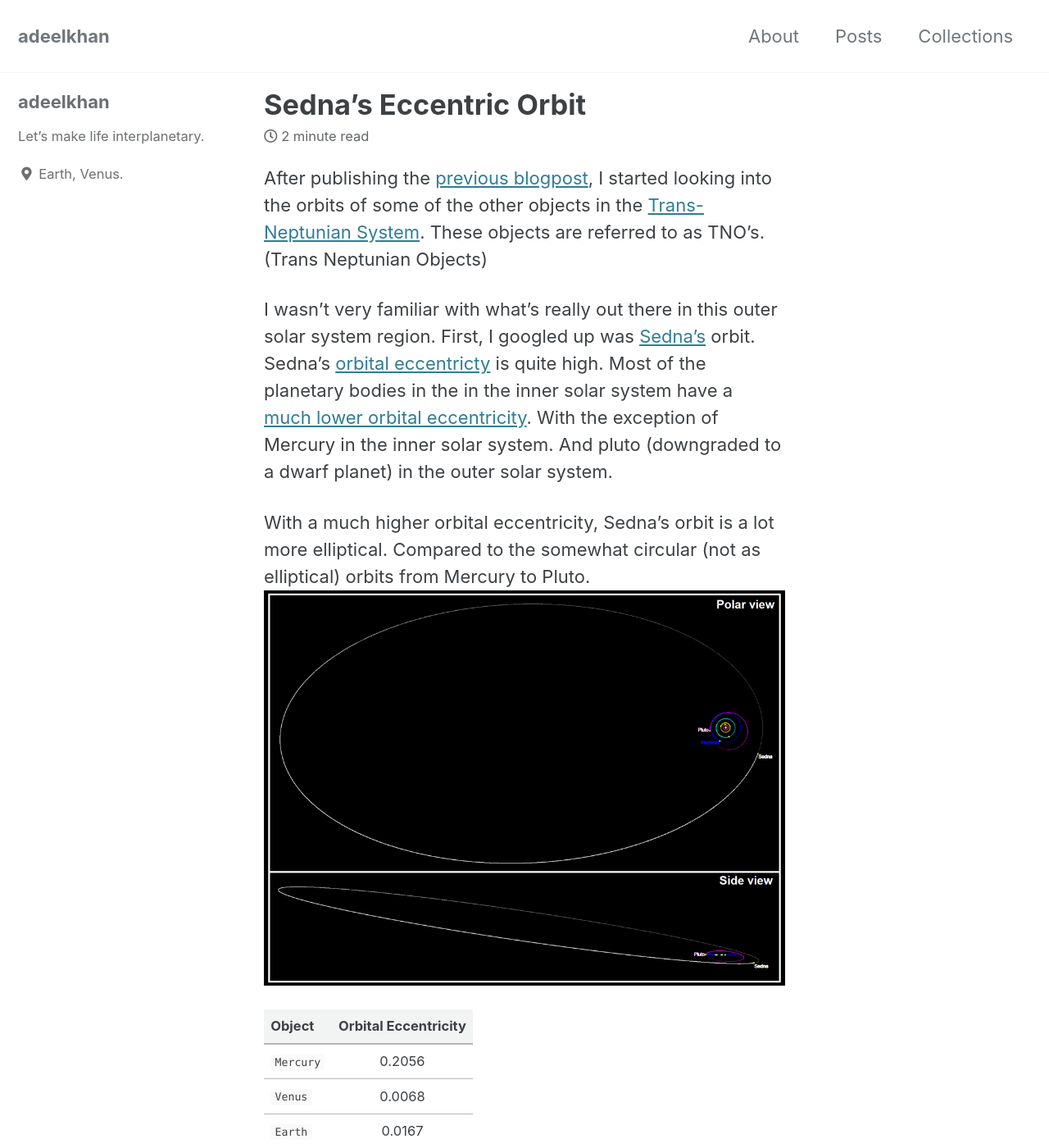
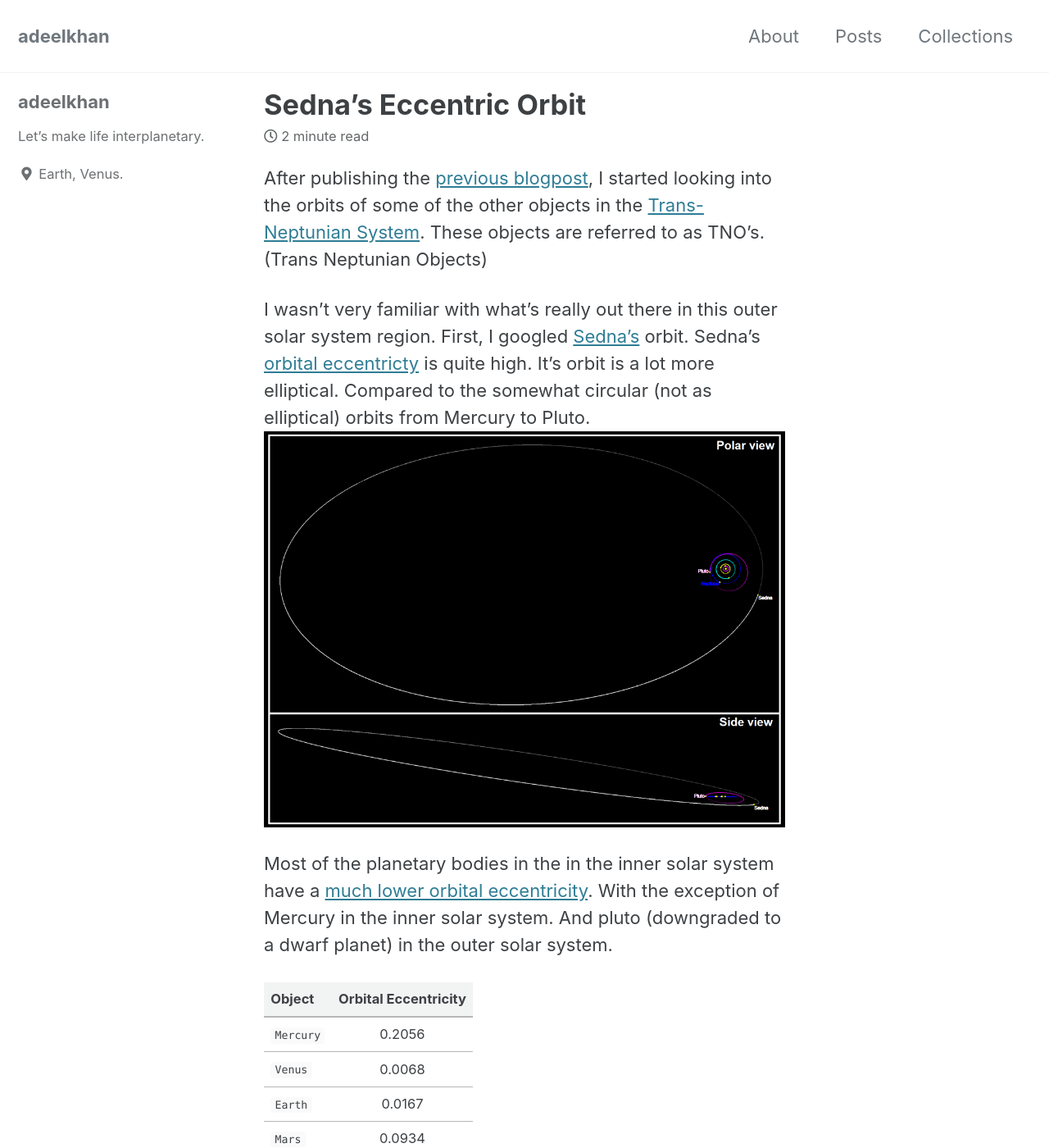
Before and after one commit to stellardreams/stellardreams.github.io, a Jekyll site: the page built from _posts/2020-11-02-Sedna's-eccentric-orbit.md, in a window 1280 px wide and 1400 px high. Shown: the whole window at 82% size. Built offline with Jekyll 4.4.1, drawn with Linux system fonts in a browser that asks for light colours; cached includes are drawn as plain includes.

Commit message:
Update 2020-11-02-Sedna's-eccentric-orbit.md
Moving some text around.

```diff
--- a/_posts/2020-11-02-Sedna's-eccentric-orbit.md
+++ b/_posts/2020-11-02-Sedna's-eccentric-orbit.md
@@ -1,9 +1,9 @@
 After publishing the [previous blogpost](https://stellardreams.github.io/Grape-fruit-sized-Black-Hole-in-the-outer-solar-system/), I started looking into the orbits of some of the other objects in the [Trans-Neptunian System](https://en.wikipedia.org/wiki/Trans-Neptunian_object). These objects are referred to as TNO's. (Trans Neptunian Objects)
 
-I wasn't very familiar with what's really out there in this outer solar system region. First, I googled up was [Sedna's](https://en.wikipedia.org/wiki/90377_Sedna) orbit. Sedna's [orbital eccentricty](https://en.wikipedia.org/wiki/Orbital_eccentricity) is quite high. Most of the planetary bodies in the in the inner solar system have a [much lower orbital eccentricity](https://nssdc.gsfc.nasa.gov/planetary/factsheet/). With the exception of Mercury in the inner solar system. And pluto (downgraded to a dwarf planet) in the outer solar system.
+I wasn't very familiar with what's really out there in this outer solar system region. First, I googled [Sedna's](https://en.wikipedia.org/wiki/90377_Sedna) orbit. Sedna's [orbital eccentricty](https://en.wikipedia.org/wiki/Orbital_eccentricity) is quite high. It's orbit is a lot more elliptical. Compared to the somewhat circular (not as elliptical) orbits from Mercury to Pluto.
+<img src="/assets/images/sedna-orbit.png">
 
-With a much higher orbital eccentricity, Sedna's orbit is a lot more elliptical. Compared to the somewhat circular (not as elliptical) orbits from Mercury to Pluto.
-<img src="/assets/images/sedna-orbit.png">
+Most of the planetary bodies in the in the inner solar system have a [much lower orbital eccentricity](https://nssdc.gsfc.nasa.gov/planetary/factsheet/). With the exception of Mercury in the inner solar system. And pluto (downgraded to a dwarf planet) in the outer solar system.
 
 |  Object  | Orbital Eccentricity  |
 | :------------- | :-------------: |
```
